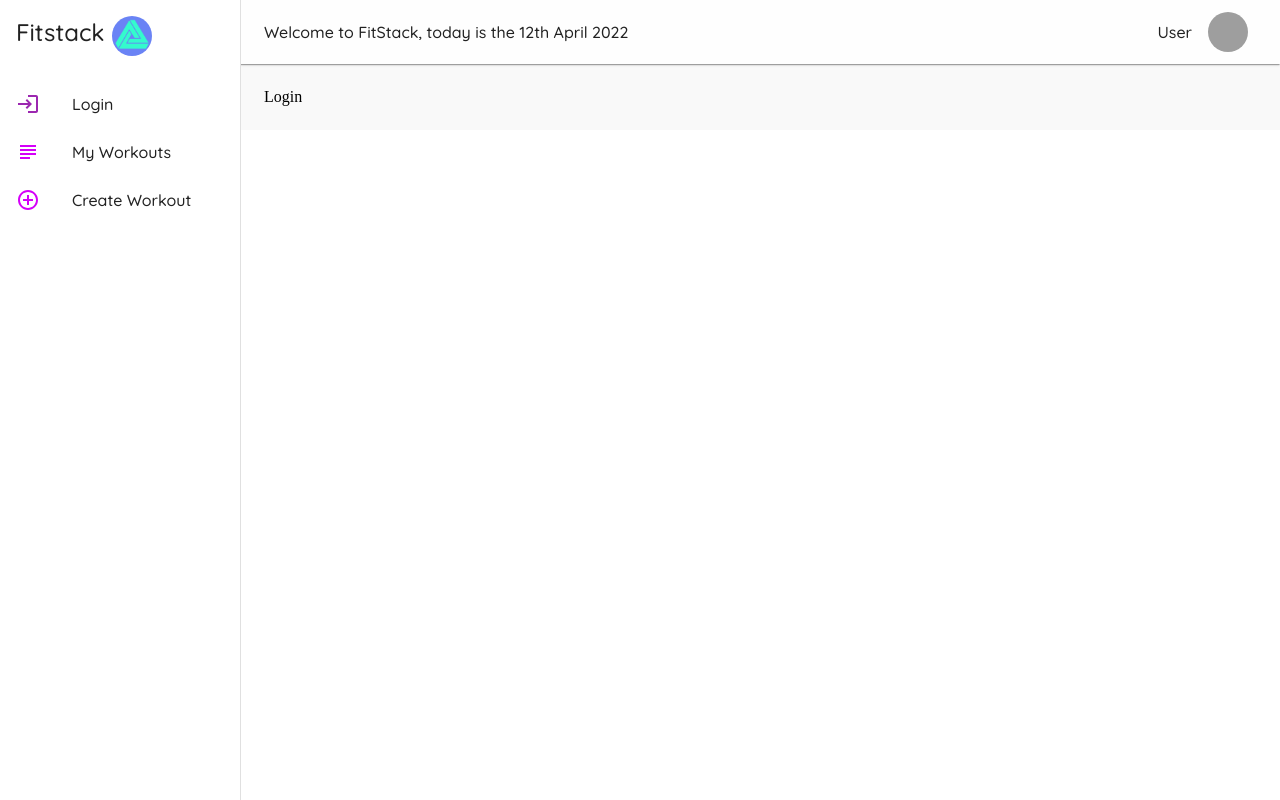
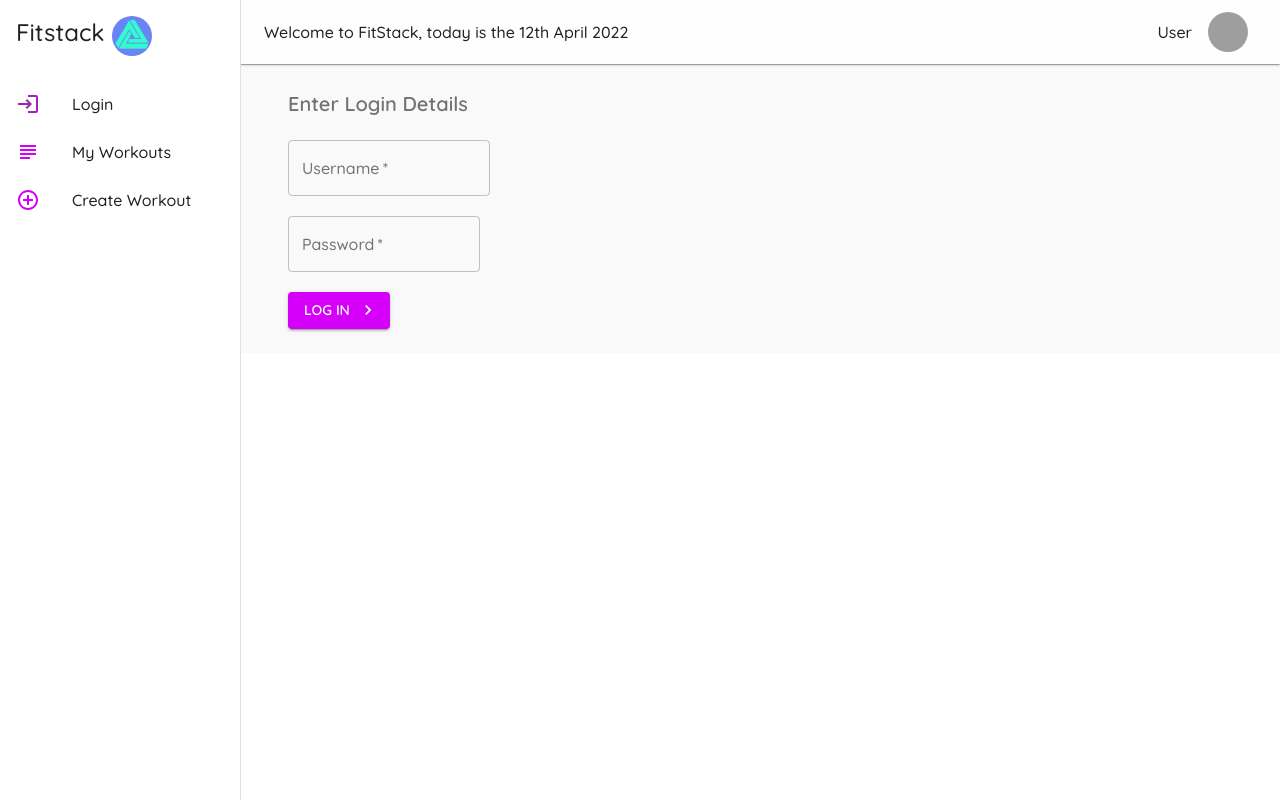
Before and after one commit to BuffCan/NoteStackApp, a React (Create React App) app: page /login in a window 1280 px wide. Built offline with nearby package versions, Linux system fonts and the light colour scheme; grey boxes are pictures that could not be loaded.

Commit message:
added log in page

```diff
--- a/src/App.js
+++ b/src/App.js
@@ -28,7 +28,7 @@ function App() {
       <Router>
         <Layout>
           <Switch>
-            <Route exact path="/login">
+            <Route path="/login">
               <Login />
             </Route>
             <Route exact path="/">
--- a/src/components/Layout.js
+++ b/src/components/Layout.js
@@ -66,7 +66,7 @@ export default function Layout({ children }) {
         {
             text: 'Login',
             icon: <LoginIcon color="secondary" />,
-            path: '/'
+            path: '/Login'
         },
         {
             text: 'My Workouts',
--- a/src/pages/Login.js
+++ b/src/pages/Login.js
@@ -1,7 +1,98 @@
-import React from 'react'
+import React, {useState} from 'react'
+import { FormControlLabel, Typography } from '@material-ui/core'
+import { Button } from '@material-ui/core'
+import { Container } from '@material-ui/core'
+import { KeyboardArrowRight } from '@material-ui/icons'
+import { makeStyles } from '@material-ui/core'
+import { TextField } from '@material-ui/core'
+import { Radio } from '@material-ui/core'
+import { RadioGroup } from '@material-ui/core'
+import { FormControl } from '@material-ui/core'
+import { FormLabel } from '@material-ui/core'
+import { useHistory } from 'react-router-dom'
+
+const useStyles = makeStyles({
+  field: {
+    marginTop: 20,
+    marginBottom: 20,
+    display: "block"
+  }
+})
 
 export default function Login() {
+  const classes = useStyles()
+  const history = useHistory()
+  const [title, setTitle] = useState("")
+  const [details, setDetails] = useState("")
+  const [titleError, setTitleError] = useState(false)
+  const [detailsError, setDetailsError] = useState(false)
+  const [category, setCategory] = useState("todos")
+  const [username, setUsername] = useState("")
+  const [password, setPassword] = useState("")
+
+
+  const handleSubmit = (e) => {
+    e.preventDefault()
+    setTitleError(false)
+    setDetailsError(false)
+
+    if (title == "") {
+      setTitleError(true)
+    }
+    if (details == "") {
+      setDetailsError(true)
+    }
+    if (title && details) {
+      fetch("http://localhost:8000/notes", {
+        method: 'POST',
+        headers: {"Content-type": "application/json"},
+        body: JSON.stringify({ title, details, category })
+      }).then(() => history.push("/"))
+    }
+  }
+
+
   return (
-    <div>Login</div>
+    <Container>
+      <Typography
+        variant="h6"
+        color="textSecondary"
+        component="h2"
+        gutterBottom
+      >
+        Enter Login Details
+      </Typography>
+
+      <form noValidate autoComplete="off" onSubmit={handleSubmit}>
+        <TextField
+          onChange={(e) => setTitle(e.target.value)}
+          className={classes.field}
+          label="Username"
+          variant="outlined"
+          color="secondary"
+          required
+          error={titleError}
+        />
+        <TextField
+          onChange={(e) => setDetails(e.target.value)}
+          className={classes.field}
+          label="Password"
+          variant="outlined"
+          color="secondary"
+          multiline
+          required
+          error={detailsError}
+        />
+
+        <Button
+        type="submit"
+        color="secondary"
+        variant="contained"
+        endIcon={<KeyboardArrowRight />}
+        >
+          Log In
+        </Button>
+      </form>
+    </Container>
   )
 }
```
